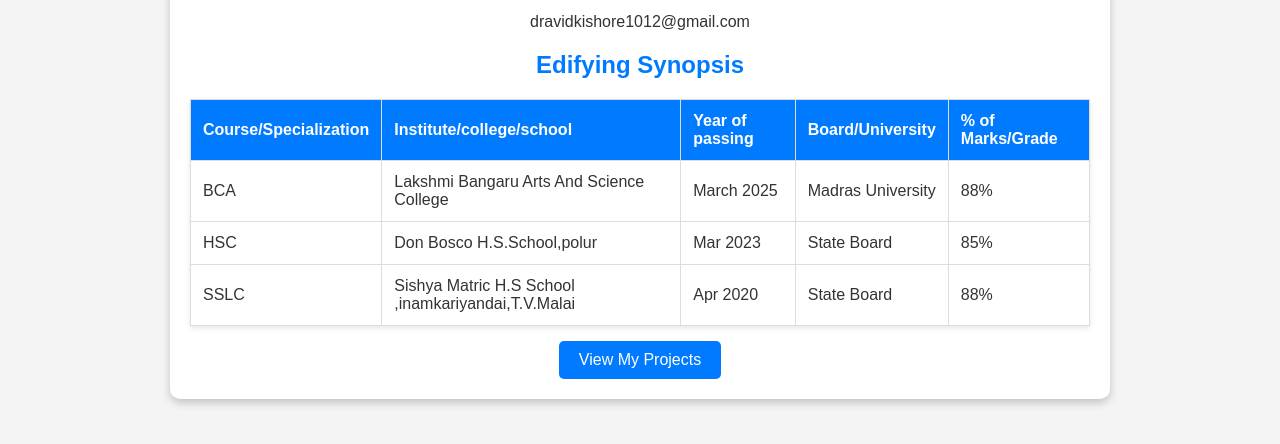
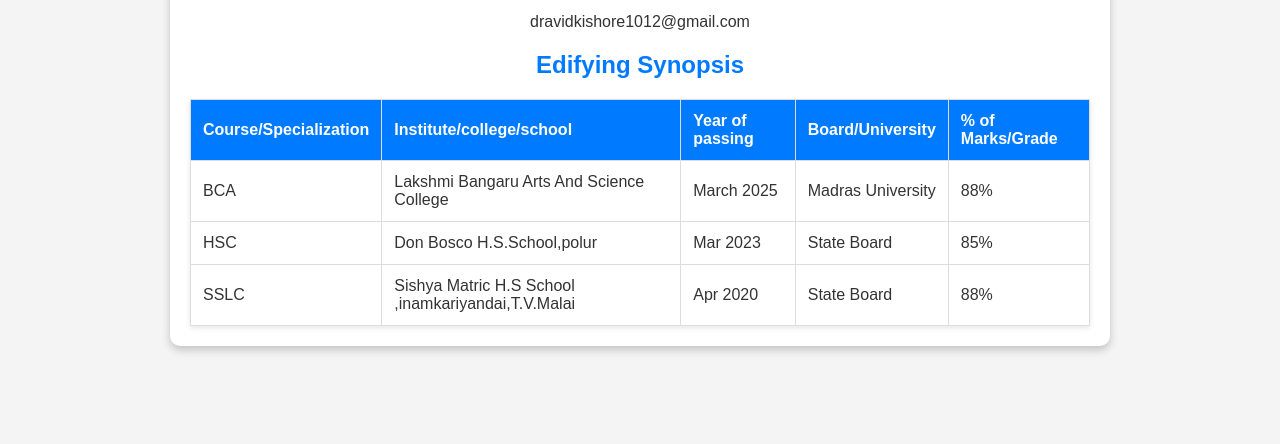
Before and after one commit to Dravidkishore01/file-D-index01.html, a plain HTML site: page index01.html in a window 1280 px wide. Shown: the part 250-694 px from the top of the page. Drawn offline with Linux system fonts and the light colour scheme.

Commit message:
Update dk.index01.html

```diff
--- a/index01.html
+++ b/index01.html
@@ -246,7 +246,6 @@
         <td>88%</td>
       </tr>
     </table>
-  <a href="https://sysgateinfosystems.com">View My Projects</a>
   </div>
 
 </body>
```
